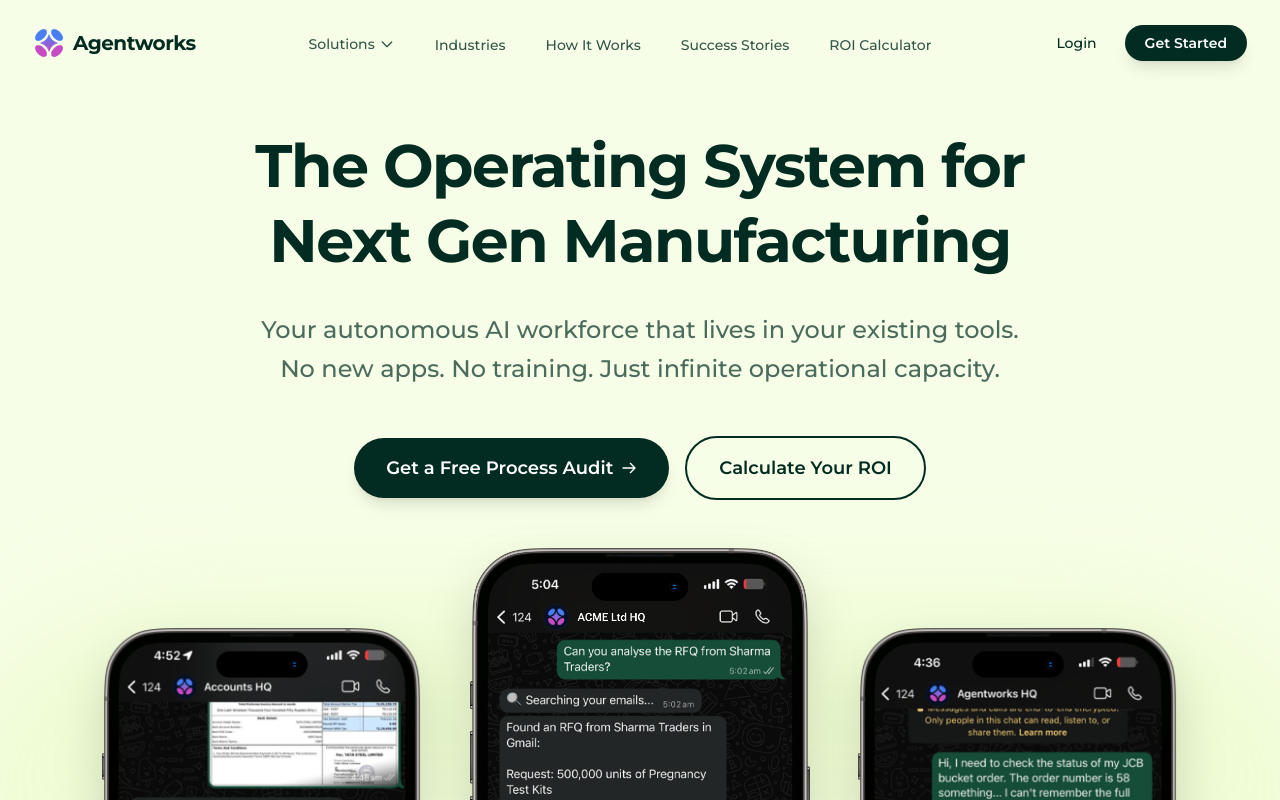
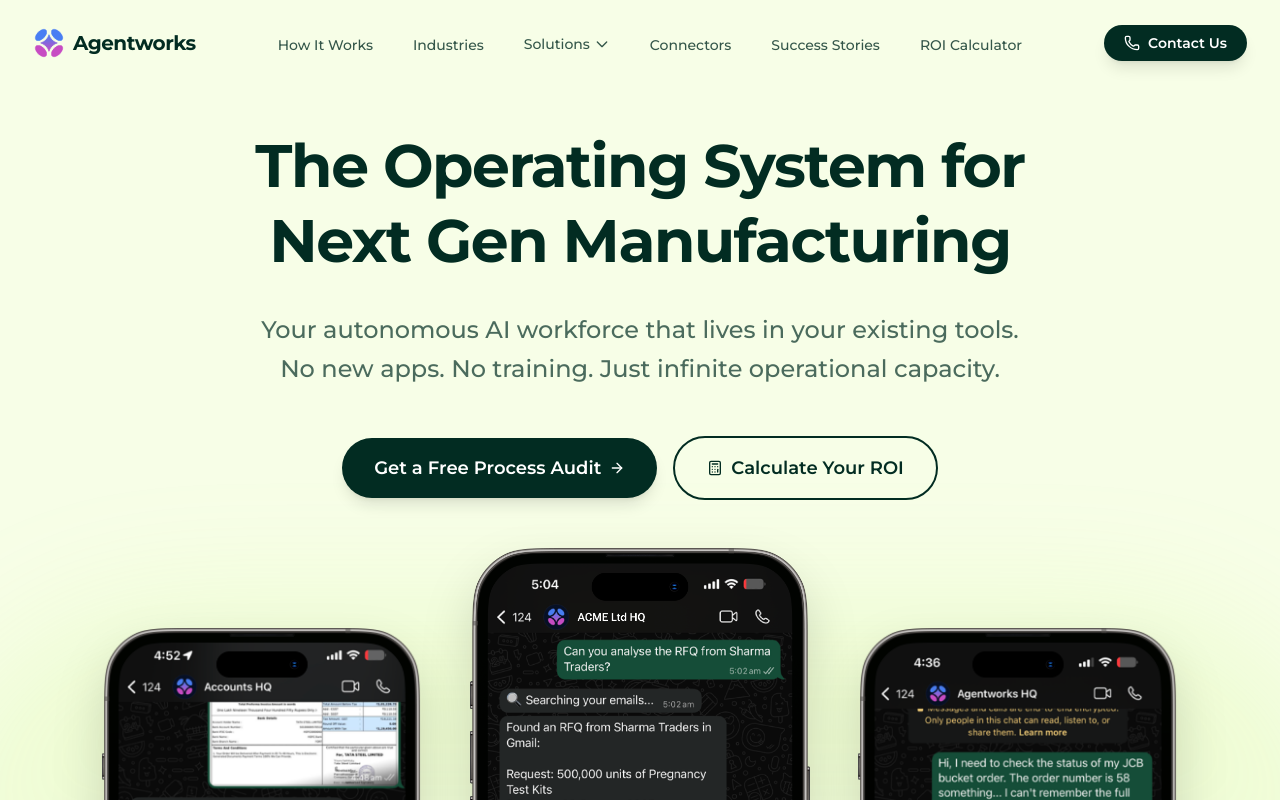
Before and after one commit to dabbygabby/agentworks-mfg, a Next.js app: page / in a window 1280 px wide. Shown: the top 800 px of the page. Built offline with nearby package versions, Linux system fonts and the light colour scheme.

Commit message:
added more navigation options

```diff
--- a/src/components/Navbar.tsx
+++ b/src/components/Navbar.tsx
@@ -2,6 +2,7 @@ import Link from 'next/link';
 import { useState, useEffect } from 'react';
 import Button from './ui/Button';
 import Image from 'next/image';
+import { ArrowRightIcon, Phone } from 'lucide-react';
 
 const Navbar = () => {
   const [isMobileMenuOpen, setIsMobileMenuOpen] = useState(false);
@@ -50,6 +51,12 @@ const Navbar = () => {
           {/* Desktop Navigation */}
           <div className="hidden md:flex md:items-center md:space-x-8">
             {/* Solutions Dropdown */}
+            <Link href="/how-it-works" className="text-[#022c22]/80 hover:text-[#022c22] px-1 pt-1 text-sm font-medium transition-colors">
+              How It Works
+            </Link>
+            <Link href="/industries" className="text-[#022c22]/80 hover:text-[#022c22] px-1 pt-1 text-sm font-medium transition-colors">
+              Industries
+            </Link>
             <div className="relative">
               <button
                 onClick={() => setIsSolutionsOpen(!isSolutionsOpen)}
@@ -88,12 +95,10 @@ const Navbar = () => {
               )}
             </div>
 
-            <Link href="/industries" className="text-[#022c22]/80 hover:text-[#022c22] px-1 pt-1 text-sm font-medium transition-colors">
-              Industries
+            <Link href="/connectors" className="text-[#022c22]/80 hover:text-[#022c22] px-1 pt-1 text-sm font-medium transition-colors">
+              Connectors
             </Link>
-            <Link href="/how-it-works" className="text-[#022c22]/80 hover:text-[#022c22] px-1 pt-1 text-sm font-medium transition-colors">
-              How It Works
-            </Link>
+
             <Link href="/success-stories" className="text-[#022c22]/80 hover:text-[#022c22] px-1 pt-1 text-sm font-medium transition-colors">
               Success Stories
             </Link>
@@ -104,15 +109,13 @@ const Navbar = () => {
 
           {/* Desktop Actions */}
           <div className="hidden md:flex md:items-center md:space-x-4">
-            <Link href="/login" className="text-[#022c22] hover:text-[#022c22]/70 px-3 py-2 rounded-md text-sm font-medium transition-colors">
-              Login
-            </Link>
             <Button
-              href="/get-started"
+              href="https://cal.com/saurabh-dabral-woinoa/agentworks-deployment-strategy-30-min-discovery"
               variant="primary"
               className="!px-5 !py-2 !text-sm"
             >
-              Get Started
+              <Phone className="w-4 h-4 mr-2" />
+              Contact Us
             </Button>
           </div>
 
--- a/src/components/home/HeroSection.tsx
+++ b/src/components/home/HeroSection.tsx
@@ -3,6 +3,7 @@
 import { useEffect, useState } from 'react';
 import Image from 'next/image';
 import Button from '../ui/Button';
+import { ArrowRightIcon, Calculator } from 'lucide-react';
 
 const HeroSection = () => {
     const [scrollY, setScrollY] = useState(0);
@@ -39,11 +40,10 @@ const HeroSection = () => {
                     <div className="flex flex-col sm:flex-row items-center justify-center gap-4">
                         <Button href="https://cal.com/saurabh-dabral-woinoa/agentworks-deployment-strategy-30-min-discovery" variant="primary">
                             Get a Free Process Audit
-                            <svg className="ml-2 w-4 h-4" fill="none" stroke="currentColor" viewBox="0 0 24 24" xmlns="http://www.w3.org/2000/svg">
-                                <path strokeLinecap="round" strokeLinejoin="round" strokeWidth="2" d="M14 5l7 7m0 0l-7 7m7-7H3"></path>
-                            </svg>
+                            <ArrowRightIcon className="w-4 h-4 ml-2" />
                         </Button>
                         <Button href="/roi-calculator" variant="outline">
+                            <Calculator className="w-4 h-4 mr-2" />
                             Calculate Your ROI
                         </Button>
                     </div>
```
